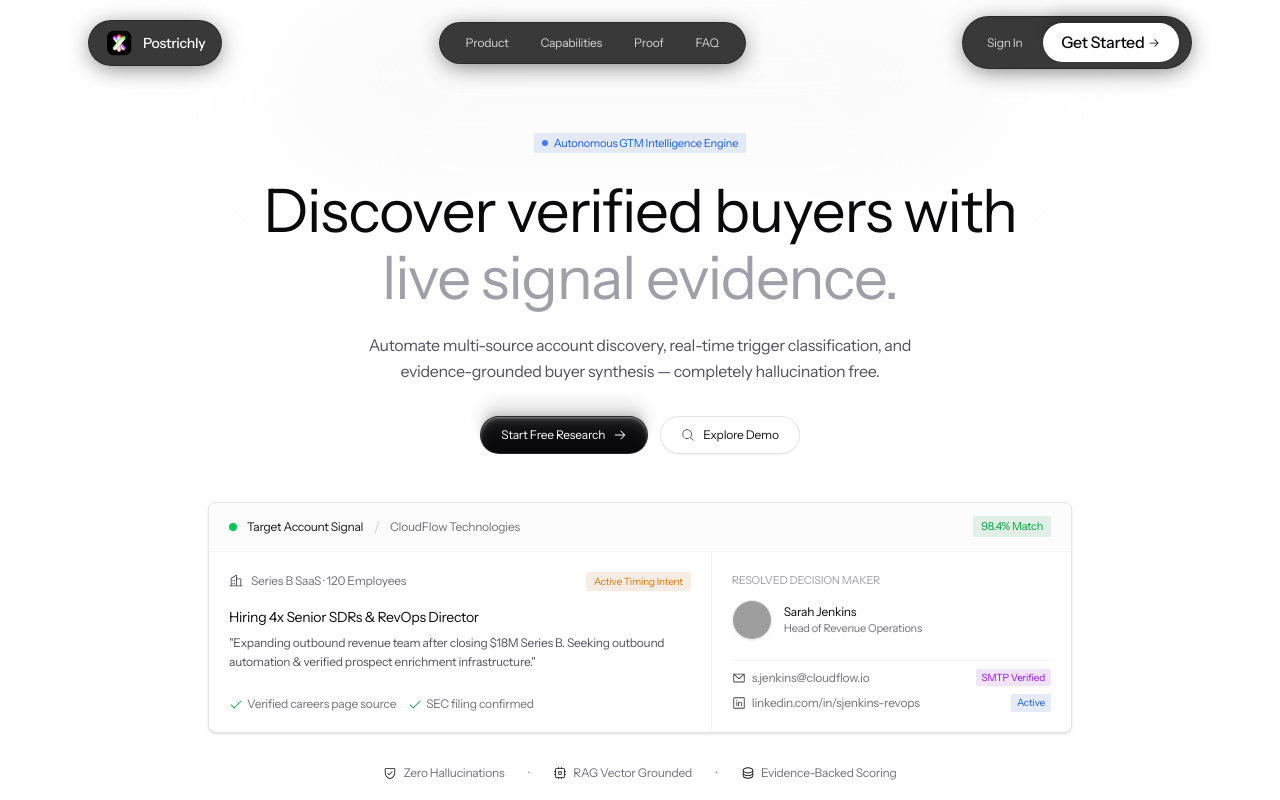
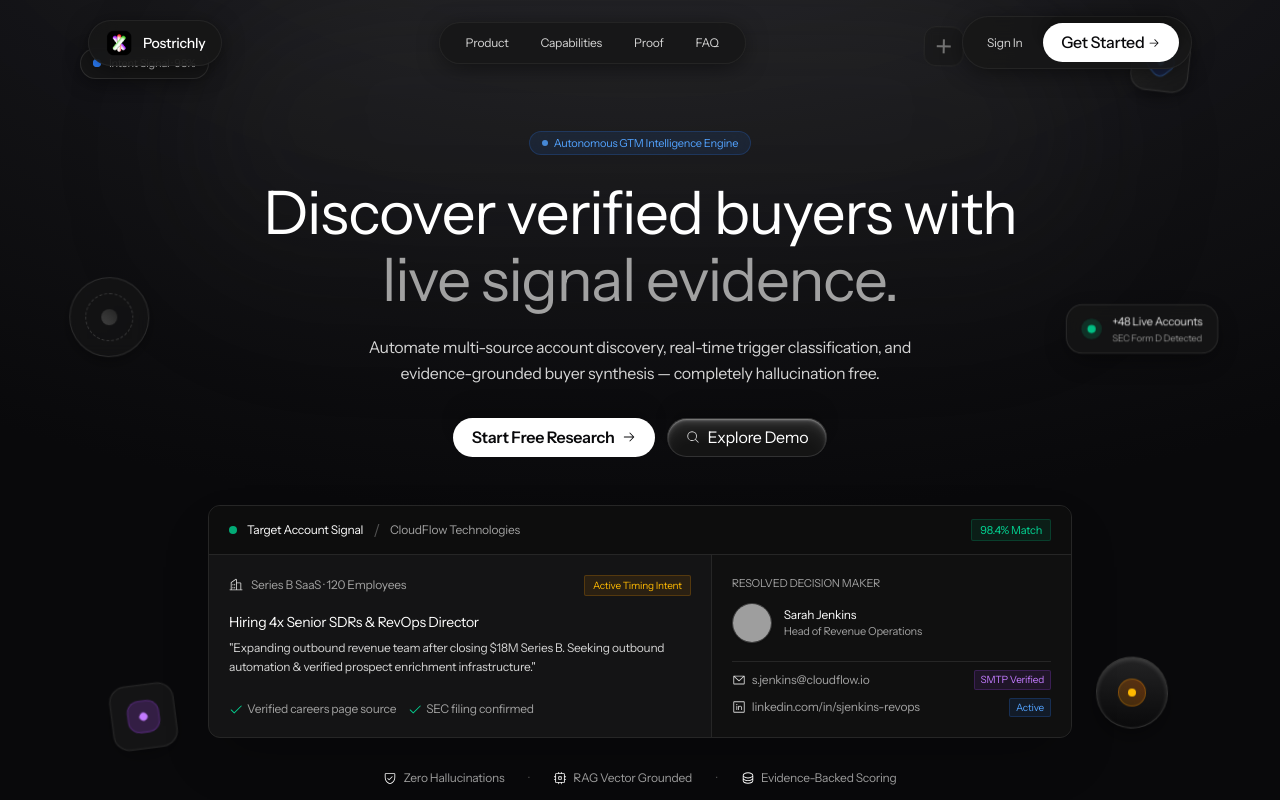
Before and after one commit to fit-edoc/prostichemet, a Next.js app in the folder frontend/: page / in a window 1280 px wide. Shown: the top 800 px of the page. Built offline with nearby package versions, Linux system fonts and the light colour scheme; no server answers; grey boxes are pictures that could not be loaded.

Commit message:
ui(hero): modernize hero section copy, badge layout, and cta buttons

```diff
--- a/frontend/src/components/landing/HeroSection.tsx
+++ b/frontend/src/components/landing/HeroSection.tsx
@@ -18,28 +18,106 @@ export function HeroSection() {
   const router = useRouter();
 
   return (
-    <section className="relative w-full pt-24 pb-14 md:pt-32 md:pb-20 flex flex-col items-center text-center">
-      {/* Background subtle glow */}
-      <div className="absolute top-0 left-1/2 -translate-x-1/2 w-full max-w-3xl h-64 bg-gradient-to-b from-zinc-100/60 to-transparent blur-3xl pointer-events-none rounded-full" />
+    <section className="relative w-full pt-24 pb-14 md:pt-32 md:pb-20 flex flex-col items-center text-center overflow-hidden bg-[radial-gradient(ellipse_100%_80%_at_50%_-20%,rgba(65,65,70,0.55),rgba(20,20,23,0.95)_55%,rgba(9,9,11,1)_100%)] bg-zinc-950 text-white border-b border-neutral-800/80">
+      {/* Background subtle radial ambient glow */}
+      <div className="absolute top-0 left-1/2 -translate-x-1/2 w-full max-w-4xl h-80 bg-gradient-to-b from-neutral-600/15 via-neutral-800/30 to-transparent blur-3xl pointer-events-none rounded-full" />
+
+      {/* Floating Shapes Layer (Medium-sized, scattered across hero background) */}
+      <div className="absolute inset-0 pointer-events-none select-none overflow-hidden z-0">
+        {/* Shape 1: Top-Left Floating Glass Pill (w-36 h-11) */}
+        <div
+          className="absolute top-12 left-4 md:left-10 lg:left-20 animate-float-slow hidden sm:flex items-center gap-2 px-3 py-1.5 rounded-full bg-neutral-900/80 backdrop-blur-md border border-neutral-700/60 shadow-[0_4px_20px_-4px_rgba(0,0,0,0.5)]"
+          style={{ animationDelay: "0s" }}
+        >
+          <span className="relative flex h-2 w-2">
+            <span className="animate-ping absolute inline-flex h-full w-full rounded-full bg-blue-400 opacity-75" />
+            <span className="relative inline-flex rounded-full h-2 w-2 bg-blue-500" />
+          </span>
+          <span className="text-[11px] font-normal tracking-tight text-neutral-200">Intent Signal · 98%</span>
+        </div>
+
+        {/* Shape 2: Top-Right Tilted Glass Diamond (w-14 h-14 / 56px) */}
+        <div
+          className="absolute top-14 right-4 md:right-12 lg:right-24 animate-float-medium hidden sm:flex items-center justify-center w-14 h-14 rounded-2xl rotate-12 bg-gradient-to-br from-neutral-800/90 to-neutral-900/90 backdrop-blur-md border border-neutral-700/70 shadow-[0_8px_24px_-6px_rgba(0,0,0,0.6)]"
+          style={{ animationDelay: "-2.2s" }}
+        >
+          <div className="w-6 h-6 rounded-lg rotate-45 border border-blue-400/40 bg-blue-950/60 flex items-center justify-center">
+            <div className="w-1.5 h-1.5 rounded-full bg-blue-400" />
+          </div>
+        </div>
+
+        {/* Shape 3: Mid-Left Concentric Orbital Torus Ring (w-20 h-20 / 80px) */}
+        <div
+          className="absolute top-[34%] -left-3 md:left-6 lg:left-16 animate-float-drift hidden md:flex items-center justify-center w-20 h-20 rounded-full border border-neutral-700/60 bg-neutral-900/50 backdrop-blur-sm shadow-[0_6px_20px_-4px_rgba(0,0,0,0.5)]"
+          style={{ animationDelay: "-3.8s" }}
+        >
+          <div className="w-12 h-12 rounded-full border border-dashed border-neutral-600/60 flex items-center justify-center">
+            <div className="w-4 h-4 rounded-full bg-gradient-to-tr from-neutral-700 to-neutral-800 shadow-inner" />
+          </div>
+        </div>
+
+        {/* Shape 4: Mid-Right Floating Lead Pill Card (w-44 h-12) */}
+        <div
+          className="absolute top-[36%] -right-4 md:right-6 lg:right-16 animate-float-pulse hidden sm:flex items-center gap-2.5 px-3.5 py-2 rounded-2xl bg-neutral-900/85 backdrop-blur-md border border-neutral-700/70 shadow-[0_8px_28px_-6px_rgba(0,0,0,0.6)]"
+          style={{ animationDelay: "-1.5s" }}
+        >
+          <div className="w-5 h-5 rounded-full bg-emerald-500/20 flex items-center justify-center text-emerald-400">
+            <span className="w-2 h-2 rounded-full bg-emerald-400" />
+          </div>
+          <div className="text-left">
+            <div className="text-[11px] font-normal tracking-tight text-white">+48 Live Accounts</div>
+            <div className="text-[9px] text-neutral-400 font-normal tracking-tight">SEC Form D Detected</div>
+          </div>
+        </div>
+
+        {/* Shape 5: Lower-Left Frosted Rounded Glass Shield (w-16 h-16 / 64px) */}
+        <div
+          className="absolute bottom-28 left-4 md:left-14 lg:left-28 animate-float-medium hidden lg:flex items-center justify-center w-16 h-16 rounded-2xl -rotate-6 bg-neutral-900/80 backdrop-blur-md border border-neutral-700/60 shadow-[0_8px_24px_-6px_rgba(0,0,0,0.5)]"
+          style={{ animationDelay: "-4.6s" }}
+        >
+          <div className="w-8 h-8 rounded-xl bg-purple-500/20 border border-purple-500/30 flex items-center justify-center">
+            <div className="w-2 h-2 rounded-sm bg-purple-400 rotate-45" />
+          </div>
+        </div>
+
+        {/* Shape 6: Lower-Right Floating Glass Orb Sphere (w-18 h-18 / 72px) */}
+        <div
+          className="absolute bottom-32 right-4 md:right-14 lg:right-28 animate-float-slow hidden md:flex items-center justify-center w-18 h-18 rounded-full bg-gradient-to-b from-neutral-800/90 to-neutral-950/90 backdrop-blur-md border border-neutral-700/70 shadow-[inset_0px_2px_4px_rgba(255,255,255,0.15),0_10px_30px_-8px_rgba(0,0,0,0.7)]"
+          style={{ animationDelay: "-5.2s" }}
+        >
+          <div className="w-7 h-7 rounded-full bg-gradient-to-tr from-amber-500/20 to-amber-700/40 border border-amber-500/30 flex items-center justify-center">
+            <div className="w-2 h-2 rounded-full bg-amber-400" />
+          </div>
+        </div>
+
+        {/* Shape 7: Upper-Center-Right Subtle Floating Geometric Cross (w-10 h-10) */}
+        <div
+          className="absolute top-8 right-1/4 animate-float-drift hidden xl:flex items-center justify-center w-10 h-10 rounded-xl bg-neutral-900/60 backdrop-blur-xs border border-neutral-800 shadow-xs"
+          style={{ animationDelay: "-1.2s" }}
+        >
+          <div className="w-3.5 h-[1.5px] bg-neutral-500 absolute" />
+          <div className="h-3.5 w-[1.5px] bg-neutral-500 absolute" />
+        </div>
+      </div>
 
       {/* Hero Content */}
       <div className="relative z-10 flex flex-col items-center w-full max-w-4xl mx-auto px-4">
         {/* Multi-color Badge: Blue Engine */}
         <div className="mb-6">
-          <span className="bg-blue-700/10 text-blue-600 rounded-[2px] border-0 py-[2px] px-2 text-[11px] font-normal tracking-tight inline-flex items-center gap-1.5">
-            <span className="w-1.5 h-1.5 rounded-full bg-blue-600 animate-pulse" />
+          <span className="bg-blue-500/10 text-blue-400 border border-blue-500/20 rounded-full py-[3px] px-3 text-[11px] font-normal tracking-tight inline-flex items-center gap-1.5 backdrop-blur-sm">
+            <span className="w-1.5 h-1.5 rounded-full bg-blue-400 animate-pulse" />
             Autonomous GTM Intelligence Engine
           </span>
         </div>
 
         {/* Main Headline in Instrument Sans weight 400 tracking tight */}
-        <h1 className="text-3xl sm:text-5xl md:text-6xl text-zinc-950 font-normal tracking-tight leading-[1.12] max-w-3xl mx-auto">
+        <h1 className="text-3xl sm:text-5xl md:text-6xl text-white font-normal tracking-tight leading-[1.12] max-w-3xl mx-auto">
           Discover verified buyers with{" "}
-          <span className="text-zinc-400">live signal evidence.</span>
+          <span className="text-neutral-400">live signal evidence.</span>
         </h1>
 
         {/* Subtitle */}
-        <p className="text-sm sm:text-base text-zinc-600 max-w-xl mx-auto mt-5 mb-8 leading-relaxed font-normal tracking-tight">
+        <p className="text-sm sm:text-base text-neutral-300 max-w-xl mx-auto mt-5 mb-8 leading-relaxed font-normal tracking-tight">
           Automate multi-source account discovery, real-time trigger classification, and evidence-grounded buyer synthesis — completely hallucination free.
         </p>
 
@@ -47,84 +125,84 @@ export function HeroSection() {
         <div className="flex flex-col sm:flex-row items-center gap-3 mb-12">
           <button
             onClick={() => router.push("/login")}
-            className="btn-invert-xl px-5 py-2.5 flex items-center justify-center gap-2 text-xs font-normal tracking-tight cursor-pointer group shadow-xs w-full sm:w-auto"
+            className="btn-bevel bg-white !text-zinc-950 hover:bg-neutral-100 px-5 py-2.5 flex items-center justify-center gap-2 text-xs font-semibold tracking-tight cursor-pointer group shadow-lg w-full sm:w-auto"
           >
-            <span>Start Free Research</span>
-            <ArrowRight className="w-3.5 h-3.5 transition-transform group-hover:translate-x-0.5" />
+            <span className="!text-zinc-950 font-semibold">Start Free Research</span>
+            <ArrowRight className="w-3.5 h-3.5 transition-transform group-hover:translate-x-0.5 !text-zinc-950" />
           </button>
 
           <button
             onClick={() => {
               document.getElementById("demo")?.scrollIntoView({ behavior: "smooth" });
             }}
-            className="btn-dark-xl px-5 py-2.5 flex items-center justify-center gap-2 text-xs font-normal tracking-tight cursor-pointer shadow-xs w-full sm:w-auto"
+            className="btn-bevel bg-neutral-900/80 hover:bg-neutral-800 text-white border border-neutral-700/80 px-5 py-2.5 flex items-center justify-center gap-2 text-xs font-normal tracking-tight cursor-pointer shadow-md w-full sm:w-auto backdrop-blur-sm"
           >
-            <MagnifyingGlass className="w-3.5 h-3.5 text-zinc-600" />
+            <MagnifyingGlass className="w-3.5 h-3.5 text-neutral-300" />
             <span>Explore Demo</span>
           </button>
         </div>
 
         {/* Telemetry Preview Card: Clean Editorial Design */}
         <div className="w-full max-w-4xl mx-auto">
-          <div className="rounded-lg border border-zinc-200/90 bg-white shadow-sm overflow-hidden text-left">
+          <div className="rounded-xl border border-neutral-800 bg-neutral-900/90 shadow-2xl backdrop-blur-md overflow-hidden text-left">
             {/* Header bar */}
-            <div className="flex items-center justify-between border-b border-zinc-100 px-5 py-3 bg-zinc-50/50">
+            <div className="flex items-center justify-between border-b border-neutral-800 px-5 py-3 bg-neutral-950/70">
               <div className="flex items-center gap-2.5">
-                <span className="w-2 h-2 rounded-full bg-green-500" />
-                <span className="text-xs font-normal tracking-tight text-zinc-900">
+                <span className="w-2 h-2 rounded-full bg-emerald-400 animate-pulse" />
+                <span className="text-xs font-normal tracking-tight text-white">
                   Target Account Signal
                 </span>
-                <span className="text-zinc-300">/</span>
-                <span className="text-xs font-normal tracking-tight text-zinc-500">
+                <span className="text-neutral-600">/</span>
+                <span className="text-xs font-normal tracking-tight text-neutral-400">
                   CloudFlow Technologies
                 </span>
               </div>
 
               {/* Multi-color Badge: Green Match */}
-              <span className="bg-green-700/10 text-green-600 rounded-[2px] border-0 py-[2px] px-2 text-[11px] font-normal tracking-tight">
+              <span className="bg-emerald-500/10 text-emerald-400 border border-emerald-500/20 rounded-[2px] py-[2px] px-2 text-[11px] font-normal tracking-tight">
                 98.4% Match
               </span>
             </div>
 
             {/* Content 2-column editorial layout */}
-            <div className="grid grid-cols-1 md:grid-cols-12 divide-y md:divide-y-0 md:divide-x divide-zinc-100">
+            <div className="grid grid-cols-1 md:grid-cols-12 divide-y md:divide-y-0 md:divide-x divide-neutral-800">
               {/* Left Column: Detected Buying Signal */}
               <div className="md:col-span-7 p-5 space-y-4">
                 <div className="flex items-center justify-between">
-                  <div className="flex items-center gap-2 text-xs text-zinc-500">
-                    <Buildings className="w-3.5 h-3.5 text-zinc-700" />
+                  <div className="flex items-center gap-2 text-xs text-neutral-400">
+                    <Buildings className="w-3.5 h-3.5 text-neutral-300" />
                     <span>Series B SaaS · 120 Employees</span>
                   </div>
-                  <span className="bg-amber-700/10 text-amber-600 rounded-[2px] border-0 py-[2px] px-2 text-[10px] font-normal tracking-tight">
+                  <span className="bg-amber-500/10 text-amber-400 border border-amber-500/20 rounded-[2px] py-[2px] px-2 text-[10px] font-normal tracking-tight">
                     Active Timing Intent
                   </span>
                 </div>
 
                 <div className="space-y-1.5">
-                  <h3 className="text-sm font-normal tracking-tight text-zinc-950">
+                  <h3 className="text-sm font-normal tracking-tight text-white">
                     Hiring 4x Senior SDRs & RevOps Director
                   </h3>
-                  <p className="text-xs text-zinc-600 leading-relaxed font-normal tracking-tight">
+                  <p className="text-xs text-neutral-300 leading-relaxed font-normal tracking-tight">
                     "Expanding outbound revenue team after closing $18M Series B. Seeking outbound automation & verified prospect enrichment infrastructure."
                   </p>
                 </div>
 
-                <div className="pt-2 flex items-center gap-3 text-xs text-zinc-500">
+                <div className="pt-2 flex items-center gap-3 text-xs text-neutral-400">
                   <span className="inline-flex items-center gap-1">
-                    <Check className="w-3.5 h-3.5 text-green-600" />
+                    <Check className="w-3.5 h-3.5 text-emerald-400" />
                     Verified careers page source
                   </span>
                   <span className="inline-flex items-center gap-1">
-                    <Check className="w-3.5 h-3.5 text-green-600" />
+                    <Check className="w-3.5 h-3.5 text-emerald-400" />
                     SEC filing confirmed
                   </span>
                 </div>
               </div>
 
               {/* Right Column: Real Avatar Decision Maker */}
-              <div className="md:col-span-5 p-5 bg-zinc-50/30 flex flex-col justify-between space-y-4">
+              <div className="md:col-span-5 p-5 bg-neutral-950/40 flex flex-col justify-between space-y-4">
                 <div>
-                  <div className="text-[11px] text-zinc-400 font-normal tracking-tight uppercase mb-3">
+                  <div className="text-[11px] text-neutral-400 font-normal tracking-tight uppercase mb-3">
                     Resolved Decision Maker
                   </div>
 
@@ -133,36 +211,36 @@ export function HeroSection() {
                     <img
                       src="https://images.unsplash.com/photo-1573496359142-b8d87734a5a2?w=120&auto=format&fit=crop&q=80"
                       alt="Sarah Jenkins"
-                      className="w-10 h-10 rounded-full object-cover border border-zinc-200/80 shadow-xs"
+                      className="w-10 h-10 rounded-full object-cover border border-neutral-700 shadow-xs"
                     />
                     <div>
-                      <div className="text-xs font-normal tracking-tight text-zinc-950">
+                      <div className="text-xs font-normal tracking-tight text-white">
                         Sarah Jenkins
                       </div>
-                      <div className="text-[11px] text-zinc-500 font-normal tracking-tight">
+                      <div className="text-[11px] text-neutral-400 font-normal tracking-tight">
                         Head of Revenue Operations
                       </div>
                     </div>
                   </div>
                 </div>
 
-                <div className="space-y-2 pt-2 border-t border-zinc-100">
-                  <div className="flex items-center justify-between text-xs font-normal tracking-tight text-zinc-700">
-                    <span className="flex items-center gap-1.5 text-zinc-500">
-                      <EnvelopeSimple className="w-3.5 h-3.5 text-zinc-700" />
+                <div className="space-y-2 pt-2 border-t border-neutral-800">
+                  <div className="flex items-center justify-between text-xs font-normal tracking-tight text-neutral-200">
+                    <span className="flex items-center gap-1.5 text-neutral-400">
+                      <EnvelopeSimple className="w-3.5 h-3.5 text-neutral-300" />
                       s.jenkins@cloudflow.io
                     </span>
-                    <span className="bg-purple-700/10 text-purple-600 rounded-[2px] border-0 py-[2px] px-1.5 text-[10px]">
+                    <span className="bg-purple-500/10 text-purple-400 border border-purple-500/20 rounded-[2px] py-[2px] px-1.5 text-[10px]">
                       SMTP Verified
                     </span>
                   </div>
 
-                  <div className="flex items-center justify-between text-xs font-normal tracking-tight text-zinc-700">
-                    <span className="flex items-center gap-1.5 text-zinc-500">
-                      <LinkedinLogo className="w-3.5 h-3.5 text-zinc-700" />
+                  <div className="flex items-center justify-between text-xs font-normal tracking-tight text-neutral-200">
+                    <span className="flex items-center gap-1.5 text-neutral-400">
+                      <LinkedinLogo className="w-3.5 h-3.5 text-neutral-300" />
                       linkedin.com/in/sjenkins-revops
                     </span>
-                    <span className="bg-blue-700/10 text-blue-600 rounded-[2px] border-0 py-[2px] px-1.5 text-[10px]">
+                    <span className="bg-blue-500/10 text-blue-400 border border-blue-500/20 rounded-[2px] py-[2px] px-1.5 text-[10px]">
                       Active
                     </span>
                   </div>
@@ -173,19 +251,19 @@ export function HeroSection() {
         </div>
 
         {/* Guarantees with RAW Phosphor Icons */}
-        <div className="flex flex-wrap items-center justify-center gap-6 text-xs text-zinc-500 mt-8 font-normal tracking-tight">
+        <div className="flex flex-wrap items-center justify-center gap-6 text-xs text-neutral-400 mt-8 font-normal tracking-tight">
           <div className="flex items-center gap-1.5">
-            <ShieldCheck className="w-3.5 h-3.5 text-zinc-900" />
+            <ShieldCheck className="w-3.5 h-3.5 text-white" />
             <span>Zero Hallucinations</span>
           </div>
-          <span>·</span>
+          <span className="text-neutral-600">·</span>
           <div className="flex items-center gap-1.5">
-            <Cpu className="w-3.5 h-3.5 text-zinc-900" />
+            <Cpu className="w-3.5 h-3.5 text-white" />
             <span>RAG Vector Grounded</span>
           </div>
-          <span>·</span>
+          <span className="text-neutral-600">·</span>
           <div className="flex items-center gap-1.5">
-            <Database className="w-3.5 h-3.5 text-zinc-900" />
+            <Database className="w-3.5 h-3.5 text-white" />
             <span>Evidence-Backed Scoring</span>
           </div>
         </div>
```
